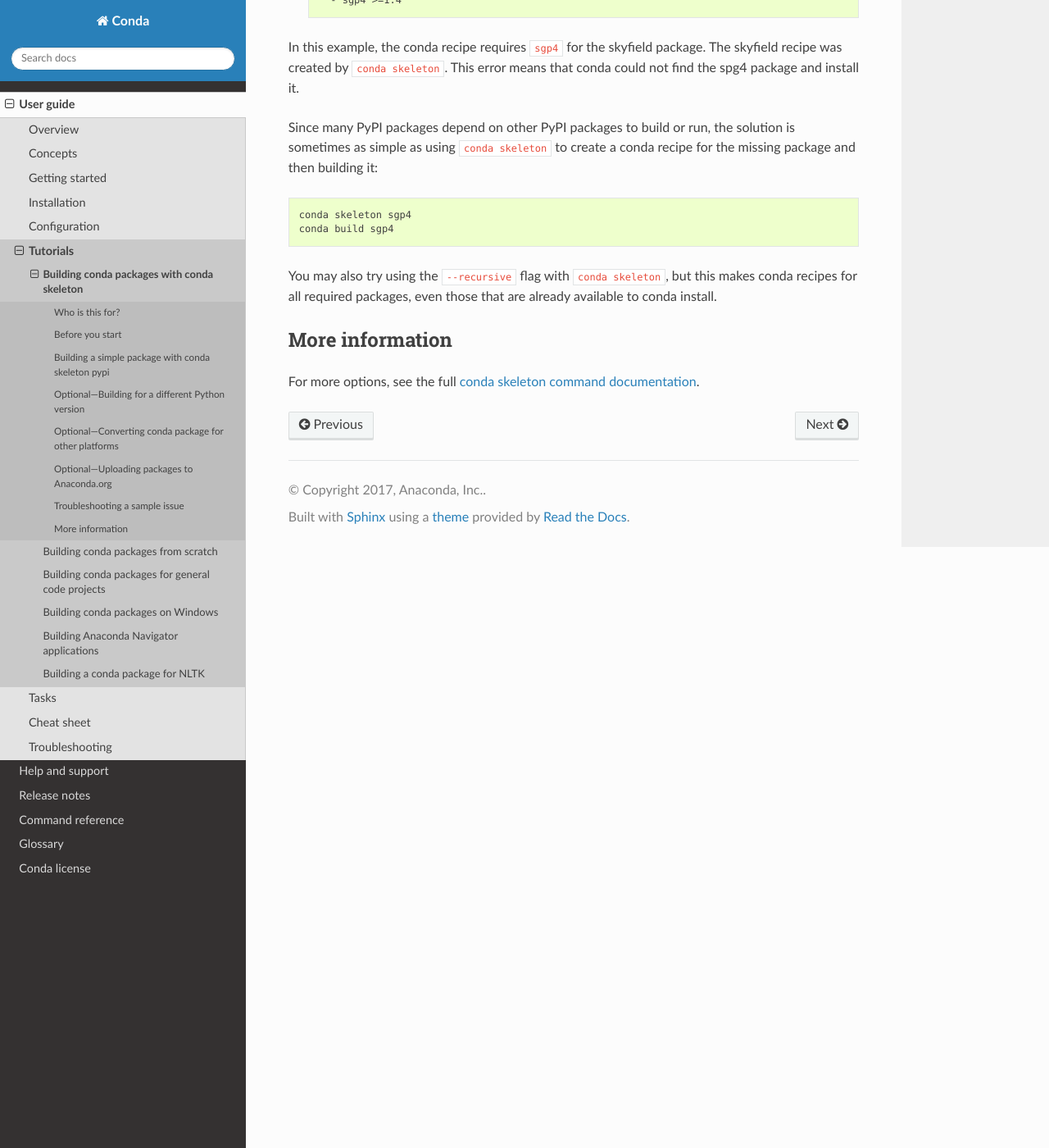
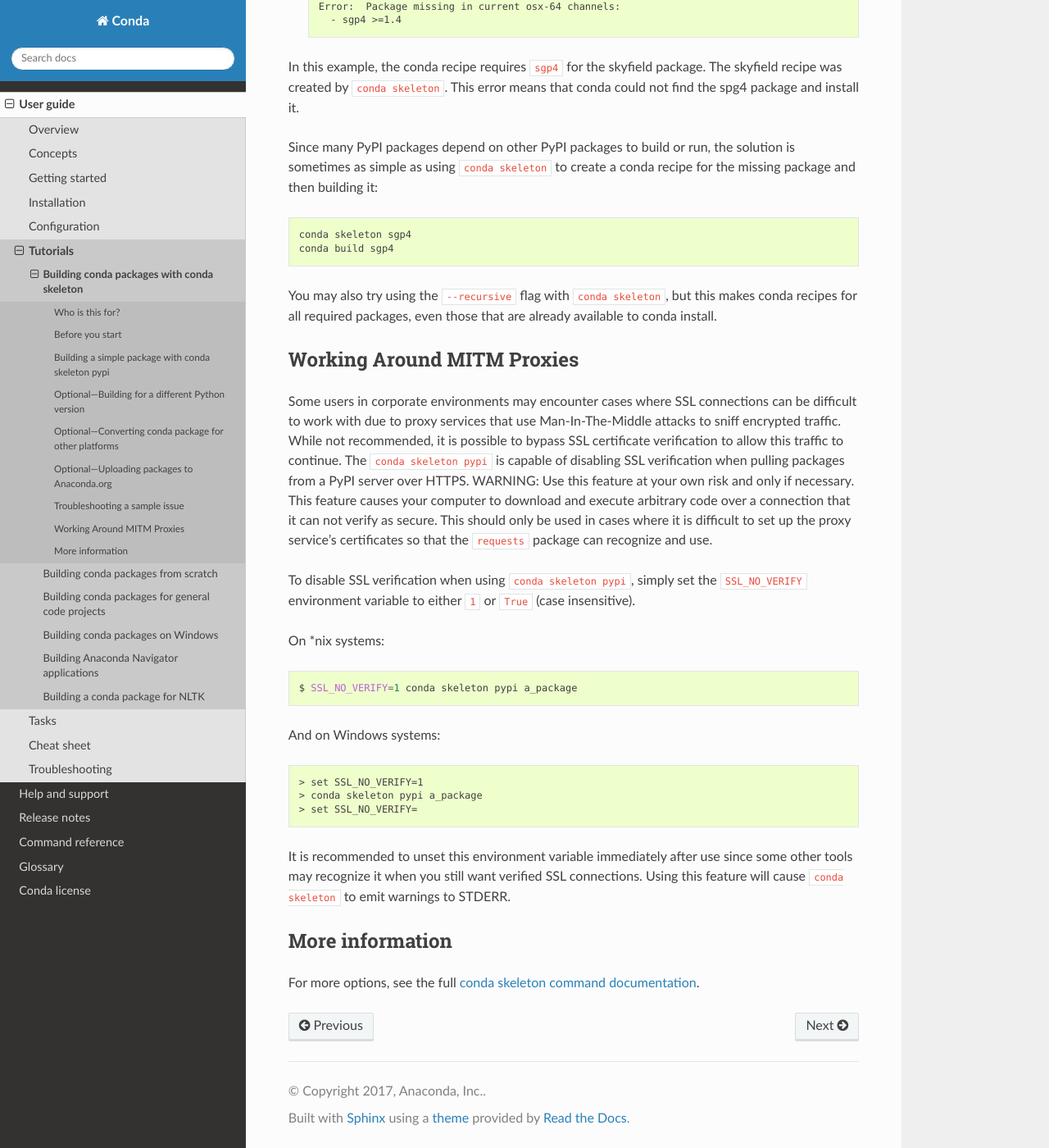
Before and after one commit to conda/conda-docs, a Sphinx documentation site: the page built from docs/source/user-guide/tutorials/build-pkgs-skeleton.rst, in a window 1280 px wide and 1400 px high, scrolled down 5823 px. Shown: the whole window at 82% size. Built offline with Sphinx 7.4.7 and the Read the Docs theme 2.0.0, drawn with Linux system fonts in a browser that asks for light colours; some of the changed text lies outside the part shown.

Commit message:
Docs for new feature in conda skeleton pypi for disabling SSL verification

```diff
--- a/docs/source/user-guide/tutorials/build-pkgs-skeleton.rst
+++ b/docs/source/user-guide/tutorials/build-pkgs-skeleton.rst
@@ -355,6 +355,45 @@ You may also try using the ``--recursive`` flag with
 packages, even those that are already available to conda install.
 
 
+.. _`working_around_proxies`:
+
+Working Around MITM Proxies
+===========================
+
+Some users in corporate environments may encounter cases where SSL connections
+can be difficult to work with due to proxy services that use Man-In-The-Middle
+attacks to sniff encrypted traffic. While not recommended, it is possible to
+bypass SSL certificate verification to allow this traffic to continue. The
+``conda skeleton pypi`` is capable of disabling SSL verification when pulling
+packages from a PyPI server over HTTPS. WARNING: Use this feature at your own
+risk and only if necessary. This feature causes your computer to download and
+execute arbitrary code over a connection that it can not verify as secure. This
+should only be used in cases where it is difficult to set up the proxy service's
+certificates so that the ``requests`` package can recognize and use.
+
+To disable SSL verification when using ``conda skeleton pypi``, simply set the
+``SSL_NO_VERIFY`` environment variable to either ``1`` or ``True`` (case
+insensitive).
+
+On \*nix systems:
+
+.. code-block:: bash
+
+    $ SSL_NO_VERIFY=1 conda skeleton pypi a_package
+
+And on Windows systems:
+
+.. code-block:: batch
+
+    > set SSL_NO_VERIFY=1
+    > conda skeleton pypi a_package
+    > set SSL_NO_VERIFY=
+
+It is recommended to unset this environment variable immediately after use since
+some other tools may recognize it when you still want verified SSL connections.
+Using this feature will cause ``conda skeleton`` to emit warnings to STDERR.
+
+
 .. _`help1`:
 
 More information
```
